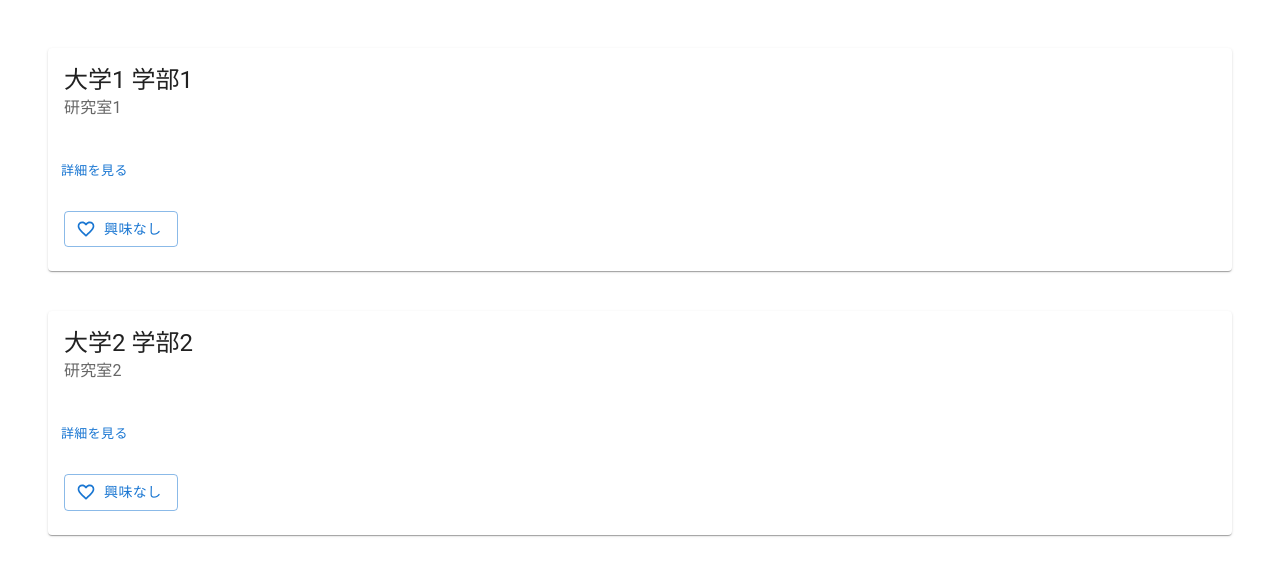
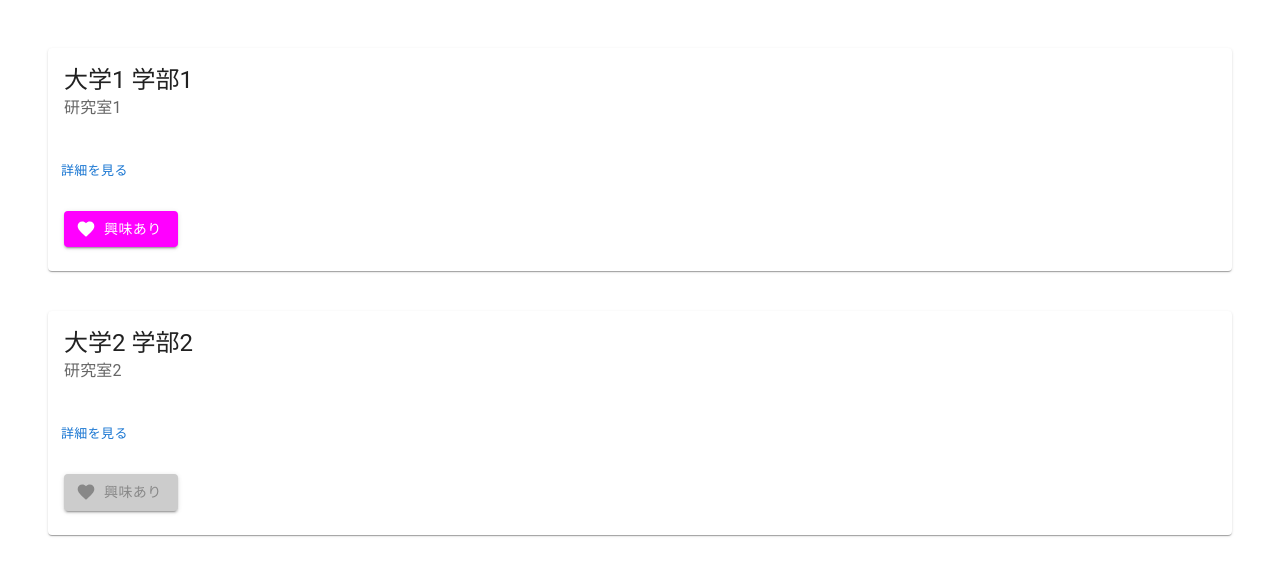
Before and after one commit to nagao-lab/student-laboratory-matching-app, a Next.js app in the folder student-frontend/: page / in a window 1280 px wide. Shown: the top 576 px of the page. Built offline with nearby package versions, Linux system fonts and the light colour scheme.

Commit message:
fix : 興味ありボタン仕様変更、mockデータ変更、研究室詳細ページ遷移実装

```diff
--- a/student-frontend/src/components/change-status-to-icon-button.tsx
+++ b/student-frontend/src/components/change-status-to-icon-button.tsx
@@ -1,7 +1,7 @@
 'use client';
 
 import { Button } from "@mui/material";
-import { Favorite, FavoriteBorder} from '@mui/icons-material';
+import { Favorite} from '@mui/icons-material';
 
 
 type Props = {
@@ -12,18 +12,20 @@ export const  ChangeStatusToIconButton = ({status}: Props) => {
 
     return status === "BLANK" || status === "LIKE_FROM_LABORATORY"
     ?(<Button
-        variant="outlined"
-        startIcon={<FavoriteBorder/>}
+        variant="contained"
+        sx={{ backgroundColor : '#ff00ff' }}
+        startIcon={<Favorite />}
         onClick={()=>{
           return null;
         }}
       >
-      興味なし
+      興味あり
     </Button>
     )
 
     :(<Button
         variant="contained"
+        sx={{ color: '#888888', backgroundColor : '#cccccc' }}
         startIcon={<Favorite />}
         onClick={()=>{
           return null;
--- a/student-frontend/src/features/laboratories/components/laboratory-cards.tsx
+++ b/student-frontend/src/features/laboratories/components/laboratory-cards.tsx
@@ -2,6 +2,7 @@
 'use client';
 
 import { Box, Button, Card, CardContent, CardActions, Typography } from "@mui/material";
+import { useRouter } from "next/navigation"
 import { ChangeStatusToIconButton } from "../../../components/change-status-to-icon-button";
 import { Laboratory } from "../mock/laboratories";
 
@@ -17,6 +18,7 @@ type Props = {
 
 
 export const LaboratoryCards = ({ laboratories }: Props) => {
+  const router = useRouter()
   return (
     <Box>
       {laboratories
@@ -36,6 +38,7 @@ export const LaboratoryCards = ({ laboratories }: Props) => {
             <Button size="small"
             onClick={()=>{
               console.log(laboratory.studentLaboratory.status)
+              router.push(`/laboratories/${laboratory.ID}`)
             }}
             >
               詳細を見る
--- a/student-frontend/src/features/laboratories/mock/laboratories.ts
+++ b/student-frontend/src/features/laboratories/mock/laboratories.ts
@@ -1,6 +1,7 @@
 // TODO 研究室一覧ページ用mockデータ : Laboratoryの型を定義し,exportする
 
 export type Laboratory = {
+  ID: number;
   name: string;
   status: string;
   comment: string;
@@ -26,6 +27,7 @@ export type StudentLaboratory = {
 
 export const MockLaboratories: Laboratory[] = [
   {
+    ID: 1,
     name: '研究室1',
     status: '1',
     comment: '研究室1のコメント',
@@ -40,6 +42,7 @@ export const MockLaboratories: Laboratory[] = [
     }
   },
   {
+    ID: 2,
     name: '研究室2',
     status: '1',
     comment: '研究室2のコメント',
@@ -50,7 +53,7 @@ export const MockLaboratories: Laboratory[] = [
       name: '学部2'
     },
     studentLaboratory: {
-      status: 'LIKE_FROM_LABORATORY'
+      status: 'LIKE_FROM_BOTH'
     }
   }
 ];
```
Also changed, not shown: student-frontend/src/app/(authenticarted)/laboratories/[laboratoryId]/page.tsx (added, +10 -0 lines).
